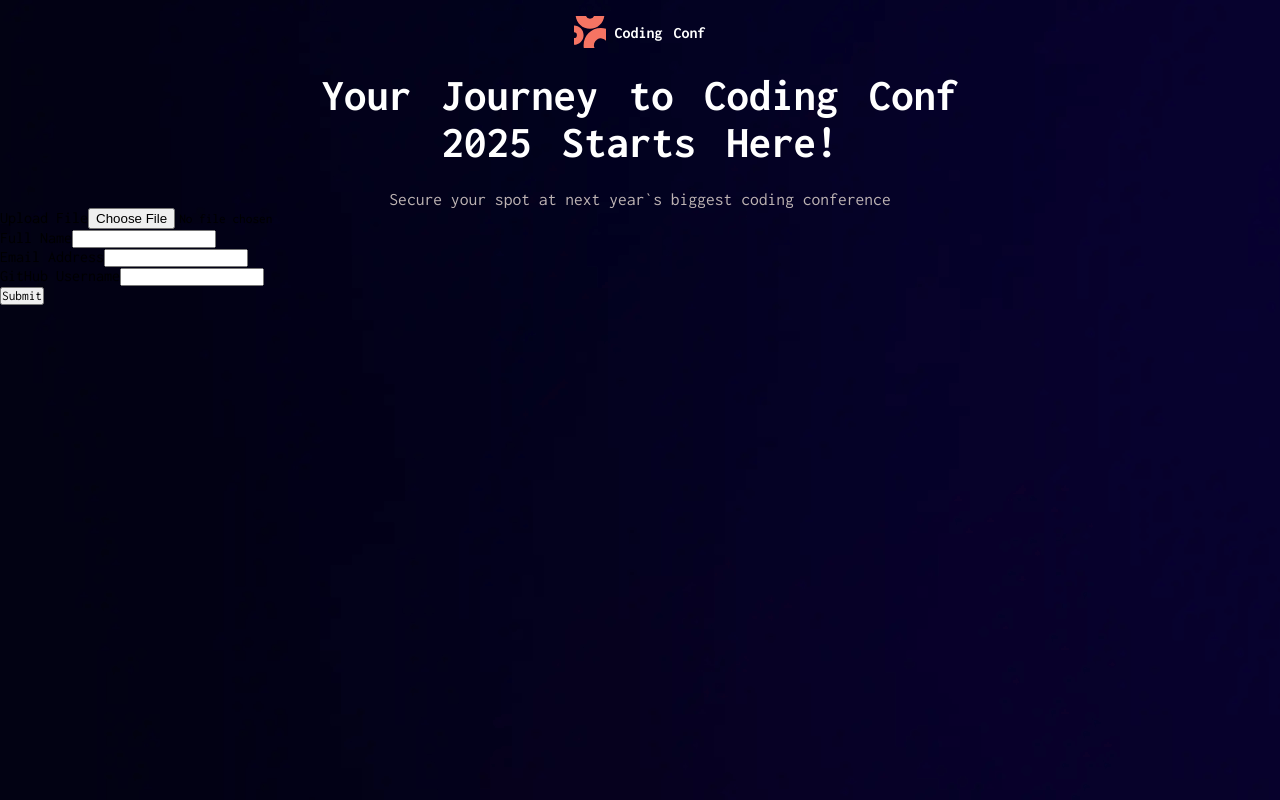
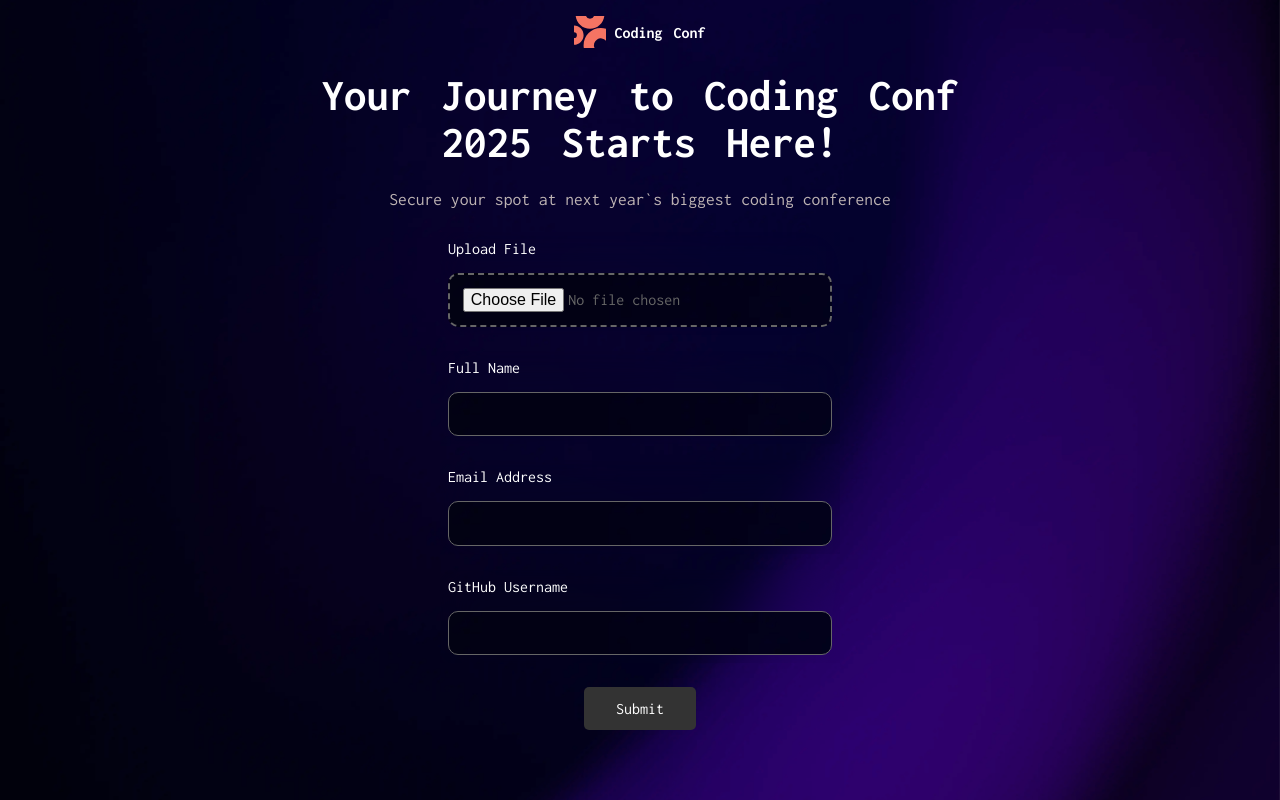
Before and after one commit to ar4scode/ticket-generator, a React (Vite) app: page / in a window 1280 px wide. Built offline with nearby package versions, Linux system fonts and the light colour scheme.

Commit message:
Add style to all inputs

```diff
--- a/src/App.css
+++ b/src/App.css
@@ -8,18 +8,18 @@
 body {
   background: url("./assets/background-desktop.png");
   background-repeat: no-repeat;
-  background-size: auto;
+  background-size: cover;
 }
 
 @media (min-width: 461px) and (max-width: 760px) {
   body {
-    background: url('./assets/background-tablet.png');
+    background: url("./assets/background-tablet.png");
   }
 }
 
 @media (max-width: 460px) {
   body {
-    background: url('./assets/background-mobile.png');
+    background: url("./assets/background-mobile.png");
   }
 }
 
@@ -50,7 +50,7 @@ header .main-text {
   font-size: 2.8rem;
   font-weight: bold;
   width: 45rem;
-  margin: 1.5rem auto 0 auto ;
+  margin: 1.5rem auto 0 auto;
   word-spacing: 8px;
 }
 
@@ -59,3 +59,60 @@ header .main-text {
   font-size: 1.1rem;
   color: #bdb3b3;
 }
+
+form {
+  display: flex;
+  flex-direction: column;
+  align-items: center;
+  padding: 1rem;
+}
+
+.input-containers {
+  display: flex;
+  flex-direction: column;
+  width: 80%;
+  max-width: 400px;
+  margin: .5rem 0;
+  padding: .5rem;
+  backdrop-filter: blur(20px); /* Blur applied to background */
+}
+
+.input-containers label {
+  font-size: 1rem;
+  color: #fff;
+  margin-bottom: 1rem;
+}
+
+.input-containers input {
+  padding: 0.8rem;
+  font-size: 1rem;
+  border:1px solid #666;
+  border-radius: 10px;
+  /* background: rgba(255, 255, 255, 0.8); Prevent input from being blurred */
+  background: url('./assets/background-desktop.png');
+  color: #666;
+}
+
+.input-containers input[type="file"] {
+  border: 2px dashed #666;
+}
+
+.input-containers input:focus {
+  outline: none;
+  border-color: #666;
+}
+
+button {
+  padding: 0.8rem 2rem;
+  font-size: 1rem;
+  color: #fff;
+  background-color: #333;
+  border: none;
+  border-radius: 5px;
+  cursor: pointer;
+  margin-top: 1rem;
+}
+
+button:hover {
+  background-color: #555;
+}
--- a/src/components/FormContainer.jsx
+++ b/src/components/FormContainer.jsx
@@ -36,7 +36,7 @@ const FormContainer = () => {
 
   return (
     <form onSubmit={formik.handleSubmit}>
-      <div>
+      <div className="input-containers">
         <label htmlFor="file">Upload File</label>
         <input
           id="file"
@@ -51,7 +51,7 @@ const FormContainer = () => {
         )}
       </div>
 
-      <div>
+      <div className="input-containers">
         <label htmlFor="name">Full Name</label>
         <input
           id="name"
@@ -66,7 +66,7 @@ const FormContainer = () => {
         )}
       </div>
 
-      <div>
+      <div className="input-containers">
         <label htmlFor="email">Email Address</label>
         <input
           id="email"
@@ -81,7 +81,7 @@ const FormContainer = () => {
         )}
       </div>
 
-      <div>
+      <div className="input-containers">
         <label htmlFor="githubUsername">GitHub Username</label>
         <input
           id="githubUsername"
```
